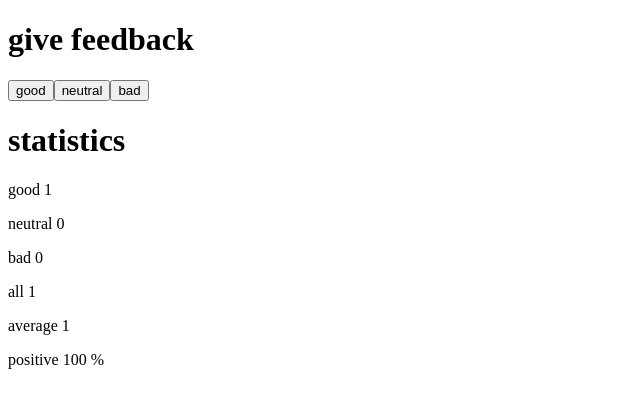
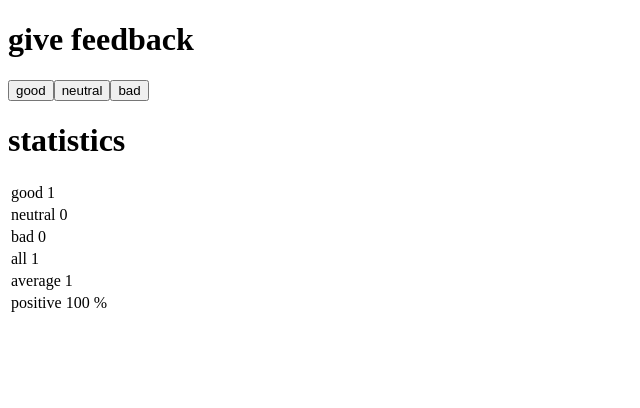
Before and after one commit to jerrytohvan/fullstack-course, a React (Create React App) app in the folder part1/unicafe/: page / in a window 1280 px wide. Both pictures are taken after a click on the button "good". Shown: the top 408 px of the page, without its empty margins (0-640 px from the left). Built offline with nearby package versions, Linux system fonts and the light colour scheme.

Commit message:
1.11 submission

```diff
--- a/part1/unicafe/src/App.js
+++ b/part1/unicafe/src/App.js
@@ -4,7 +4,7 @@ import { useState } from 'react'
 
 const Header = ({ label }) => <h1>{label}</h1>;
 
-const StatisticLine  = ({ value, total, suffix = undefined }) => <p>{value} {total} {suffix ?? ""}</p>
+const StatisticLine  = ({ value, total, suffix = undefined }) => <td>{value} {total} {suffix ?? ""}</td>
 
 const getTotal = (good, neutral, bad) => good + neutral + bad;
 
@@ -16,25 +16,44 @@ const Statistics = ({ good, neutral, bad, getTotal, getAverage, getPositiveRate
   return (
     <>
       <Header label="statistics" />
-
+      <table>
+        <tbody>
       {
         getTotal(good, neutral, bad) > 0 ?
           <>
+
+                <tr>
                   <StatisticLine  value="good" total={good} />
+                </tr>
+                <tr>
                   <StatisticLine  value="neutral" total={neutral} />
+                </tr>
+                <tr>
                   <StatisticLine  value="bad" total={bad} />
+                </tr>
+                <tr>
                   <StatisticLine  value="all" total={getTotal(good, neutral, bad)} />
+                </tr>
+                <tr>
                   <StatisticLine  value="average" total={getAverage(good - bad, getTotal(good, neutral, bad))} />
+                </tr>
+                <tr>
                   <StatisticLine  value="positive" total={getPositiveRate(good, getTotal(good, neutral, bad))} suffix={"%"} />
+                </tr>
+
           </>
-          : <StatisticLine  value="No feedback given" />
+          :
+                <><tr>
+                  <StatisticLine  value="No feedback given" />
+                </tr></>
       }
+        </tbody>
+      </table>
     </>
   )
 }
 
 const App = () => {
-  // save clicks of each button to its own state
   const [good, setGood] = useState(0);
   const [neutral, setNeutral] = useState(0);
   const [bad, setBad] = useState(0);
```
Lines whose indentation alone changed are shown as unchanged.
